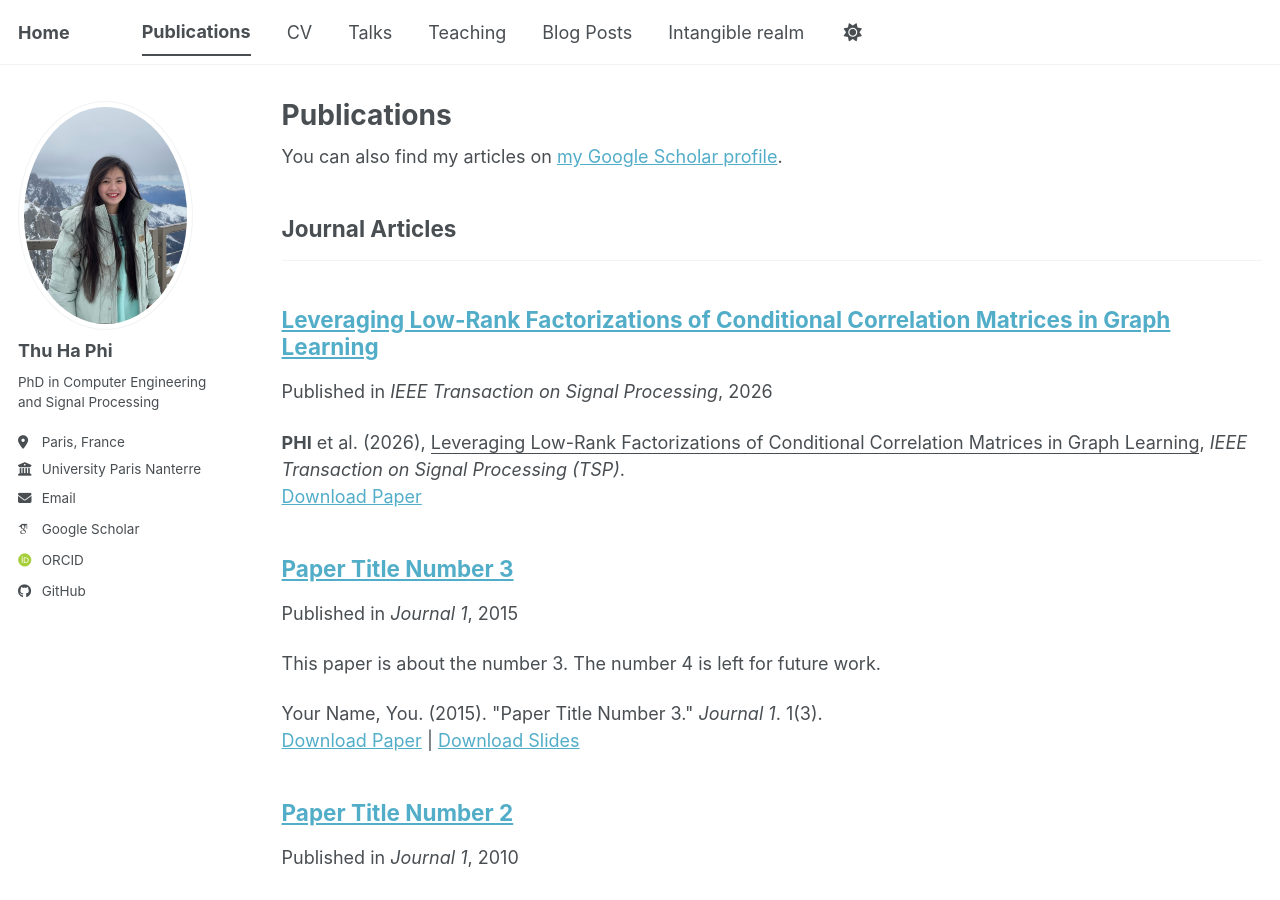
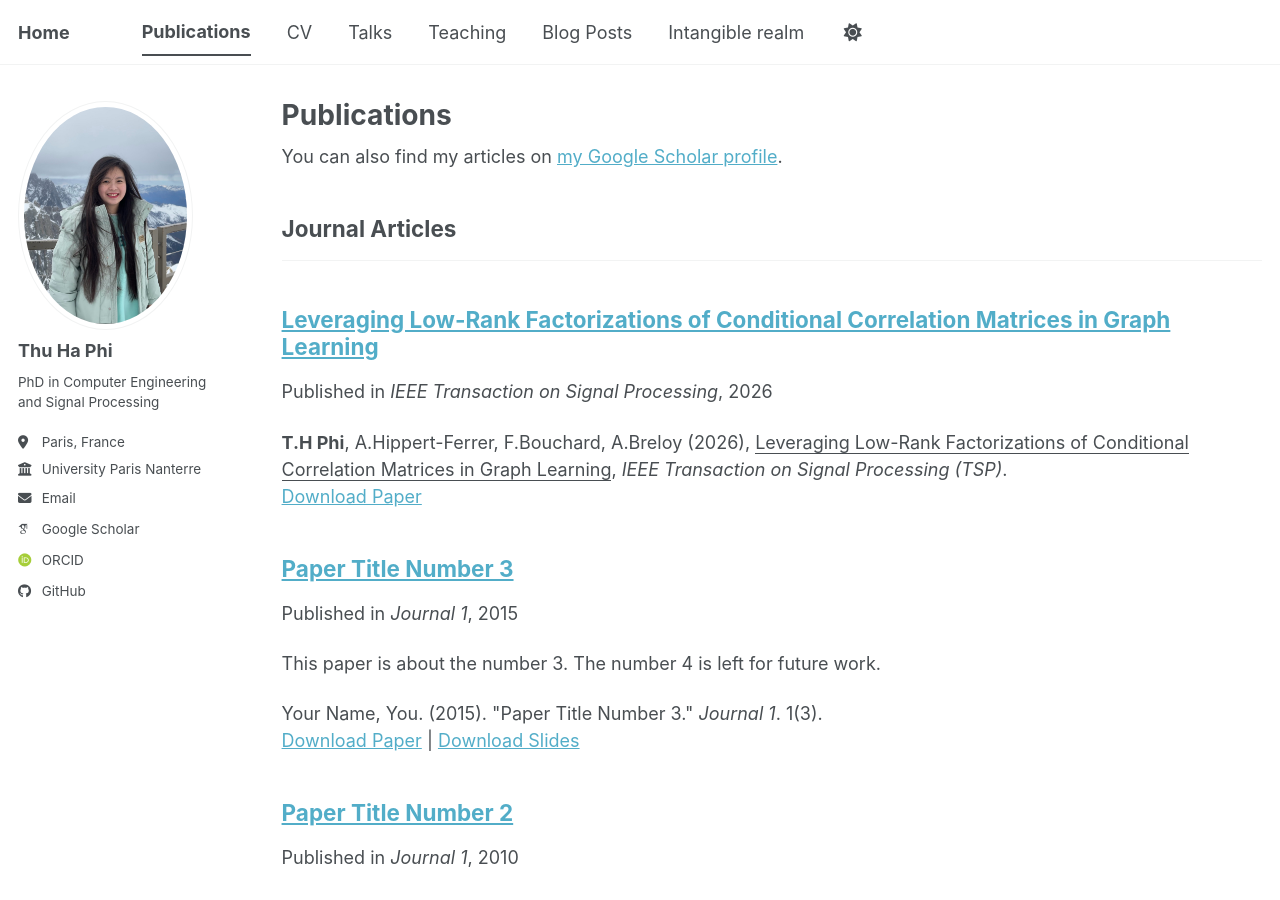
Before and after one commit to ChionanthusRetusus/thuhaphi.github.io, a Jekyll site: the page built from _pages/publications.html, in a window 1280 px wide and 900 px high. Built offline with Jekyll 4.4.1, drawn with Linux system fonts in a browser that asks for light colours; some web fonts are replaced; a script bundle is joined from its source files by our own code; library files that are not in the unit come from our copies.

```diff
--- a/_publications/2009-10-01-paper-title-number-1.md
+++ b/_publications/2009-10-01-paper-title-number-1.md
@@ -7,6 +7,6 @@ excerpt: ''
 date: 2026-01-22
 venue: 'IEEE Transaction on Signal Processing'
 paperurl: 'https://ieeexplore.ieee.org/abstract/document/11360769'
-citation : '<strong>PHI</strong> et al. (2026), <u>Leveraging Low-Rank Factorizations of Conditional Correlation Matrices in Graph Learning</u>, <i>IEEE Transaction on Signal Processing (TSP)</i>.'
+citation : '<strong>T.H Phi</strong>, A.Hippert-Ferrer, F.Bouchard, A.Breloy (2026), <u>Leveraging Low-Rank Factorizations of Conditional Correlation Matrices in Graph Learning</u>, <i>IEEE Transaction on Signal Processing (TSP)</i>.'
 ---
 The contents above will be part of a list of publications, if the user clicks the link for the publication than the contents of section will be rendered as a full page, allowing you to provide more information about the paper for the reader. When publications are displayed as a single page, the contents of the above "citation" field will automatically be included below this section in a smaller font.
```
